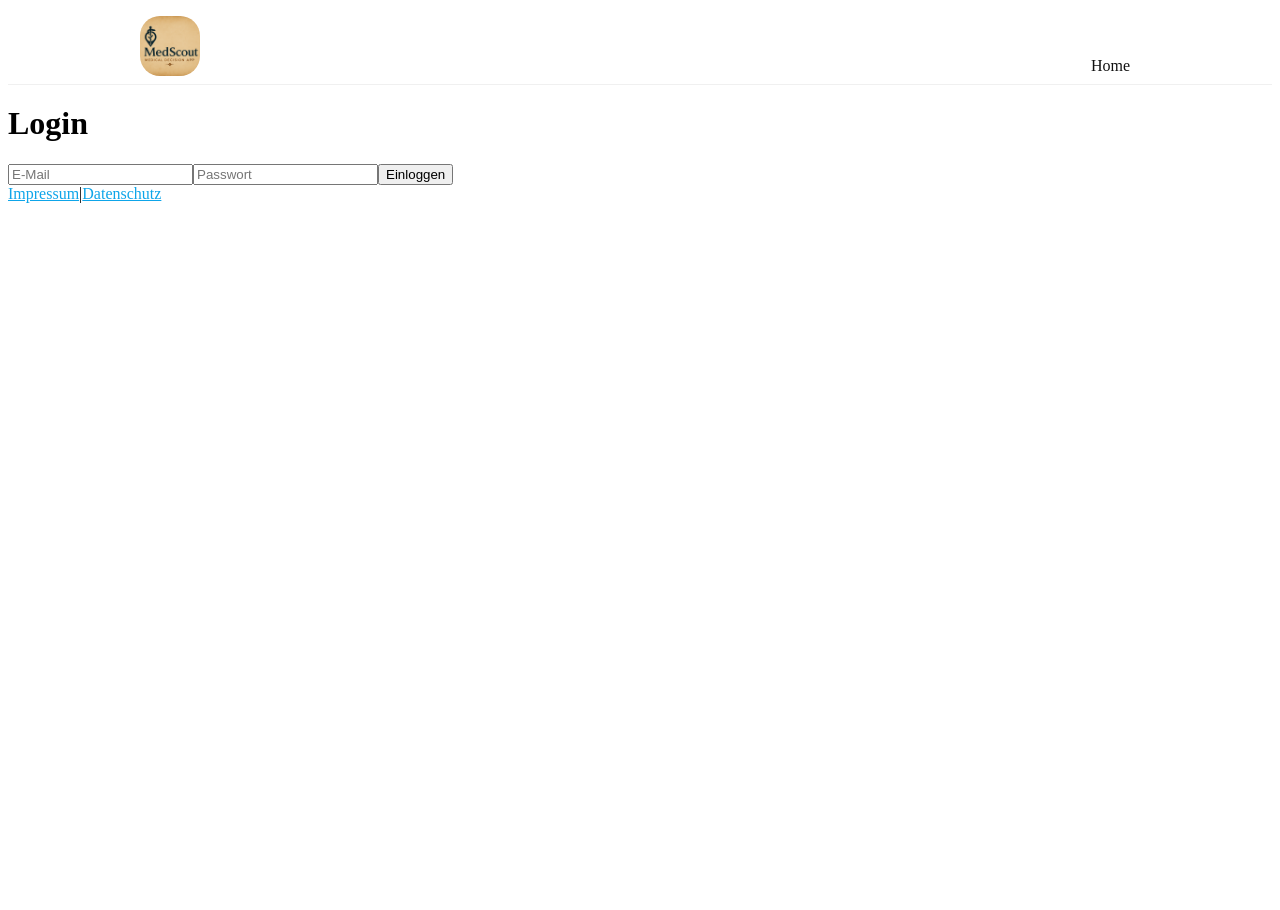
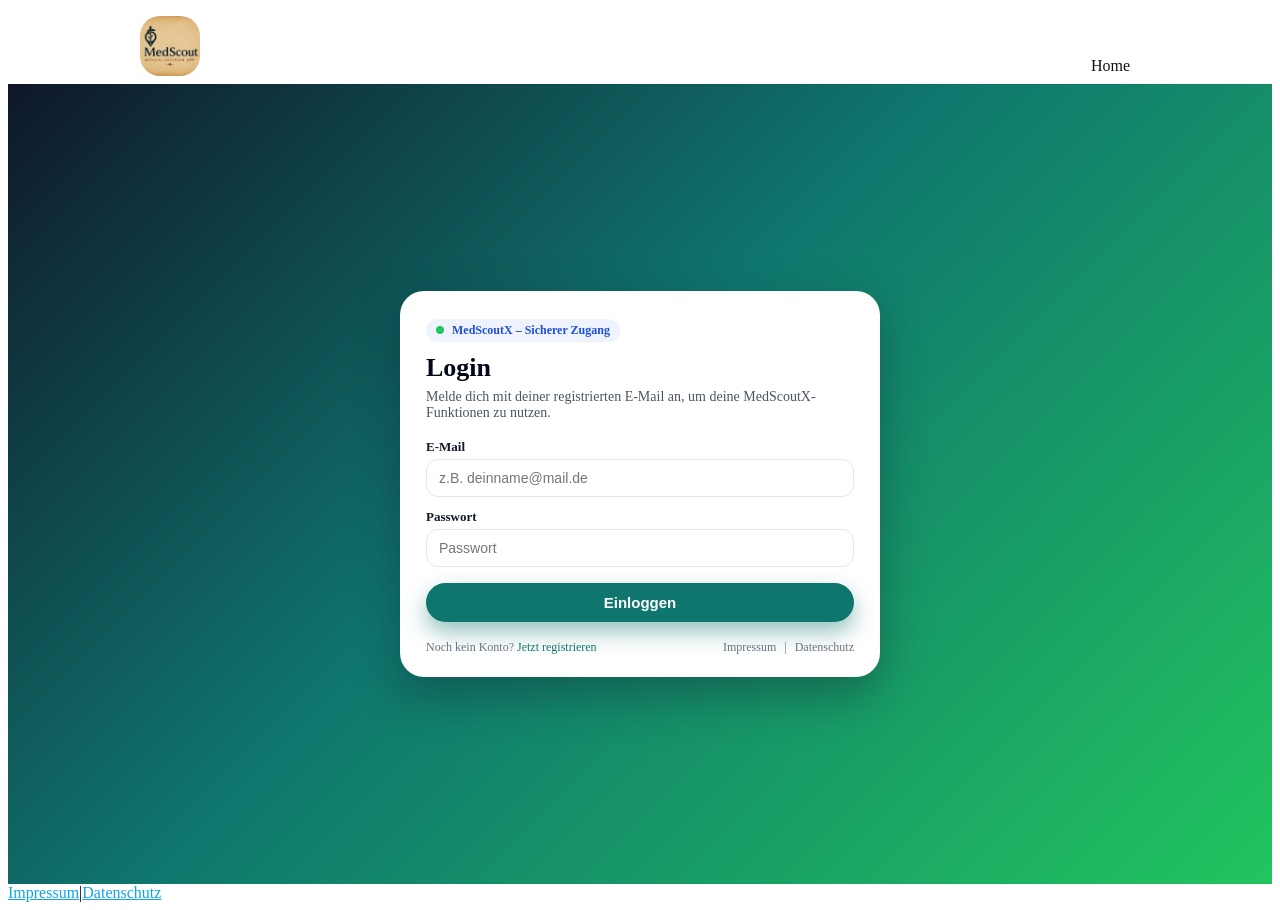
Before and after one commit to Himan-Herman/entscheidungs-app-imac-, a React (Vite) app in the folder client/: page /login in a window 1280 px wide. Before the commit the page ends 800 px from the top, so only its background shows below. Built offline with nearby package versions, Linux system fonts and the light colour scheme.

Commit message:
Update Login.jsx

```diff
--- a/client/src/pages/Login.jsx
+++ b/client/src/pages/Login.jsx
@@ -1,19 +1,23 @@
-// src/pages/Login.jsx (oder wo du sie liegen hast)
-import { useState } from "react";
-import { useNavigate, useLocation } from "react-router-dom";
+// client/src/pages/Login.jsx
+import { useEffect, useState } from "react";
+import { useNavigate, useLocation, Link } from "react-router-dom";
 
 export default function Login() {
   const navigate = useNavigate();
   const location = useLocation();
 
-  // Query-Parameter aus der URL lesen, z. B. /login?verify=ok
-  const params = new URLSearchParams(location.search);
-  const verifyStatus = params.get("verify"); // "ok" | "invalid" | "missing" | "error" | null
-
   const [email, setEmail] = useState("");
   const [password, setPassword] = useState("");
   const [error, setError] = useState("");
   const [busy, setBusy] = useState(false);
+  const [verifyStatus, setVerifyStatus] = useState(null);
+
+  // Prüft ?verify=ok / invalid / missing / error aus der URL
+  useEffect(() => {
+    const params = new URLSearchParams(location.search);
+    const v = params.get("verify");
+    if (v) setVerifyStatus(v);
+  }, [location.search]);
 
   async function handleLogin(e) {
     e.preventDefault();
@@ -29,33 +33,27 @@
 
       const data = await res.json();
 
-      // 1) E-Mail ist noch nicht verifiziert
+      // → E-Mail noch nicht bestätigt
       if (data.error === "EMAIL_NOT_VERIFIED") {
-        // E-Mail merken, damit CheckEmail.jsx weiß, wohin resend gehen soll
         localStorage.setItem(
           "pending_verification_email",
           email.trim().toLowerCase()
         );
-
         setError("Bitte bestätige zuerst deine E-Mail.");
         navigate("/check-email");
         return;
       }
 
-      // 2) Andere Login-Fehler
       if (!res.ok) {
         throw new Error(data.error || "Login fehlgeschlagen.");
       }
 
-      // 3) Erfolg → User-ID & Token speichern
-      if (data.userId) {
+      // User + Token speichern
       localStorage.setItem("medscout_user_id", data.userId);
-      }
       if (data.token) {
         localStorage.setItem("medscout_token", data.token);
       }
 
-      // 4) Weiterleitung in die App (Intro → dann Startseite)
       navigate("/intro", { replace: true });
     } catch (err) {
       setError(err.message || "Fehler beim Login.");
@@ -64,59 +62,283 @@
     }
   }
 
+  // Hilfsfunktion für Verify-Meldungen
+  function renderVerifyMessage() {
+    if (!verifyStatus) return null;
+
+    if (verifyStatus === "ok") {
       return (
-    <form onSubmit={handleLogin}>
-      <h1>Login</h1>
+        <p
+          style={{
+            margin: "0 0 10px 0",
+            fontSize: 13,
+            padding: "8px 10px",
+            borderRadius: 10,
+            backgroundColor: "rgba(22,163,74,0.08)",
+            color: "#166534",
+          }}
+        >
+          ✅ Deine E-Mail wurde erfolgreich bestätigt. Du kannst dich jetzt
+          einloggen.
+        </p>
+      );
+    }
 
-      {/* Hinweis nach E-Mail-Bestätigung */}
-      {verifyStatus === "ok" && (
-        <p style={{ color: "green" }}>
-          Deine E-Mail wurde erfolgreich bestätigt! Du kannst dich jetzt einloggen.
+    if (verifyStatus === "invalid" || verifyStatus === "missing") {
+      return (
+        <p
+          style={{
+            margin: "0 0 10px 0",
+            fontSize: 13,
+            padding: "8px 10px",
+            borderRadius: 10,
+            backgroundColor: "rgba(220,38,38,0.06)",
+            color: "#b91c1c",
+          }}
+        >
+          ❌ Der Bestätigungslink ist ungültig oder abgelaufen. Bitte registriere
+          dich erneut.
+        </p>
+      );
+    }
+
+    if (verifyStatus === "error") {
+      return (
+        <p
+          style={{
+            margin: "0 0 10px 0",
+            fontSize: 13,
+            padding: "8px 10px",
+            borderRadius: 10,
+            backgroundColor: "rgba(248,250,252,0.8)",
+            color: "#b45309",
+          }}
+        >
+          ⚠️ Beim Bestätigen deiner E-Mail ist ein Fehler aufgetreten. Bitte
+          versuche es später erneut.
+        </p>
+      );
+    }
+
+    return null;
+  }
+
+  return (
+    <main
+      style={{
+        minHeight: "100vh",
+        display: "flex",
+        justifyContent: "center",
+        alignItems: "center",
+        background:
+          "linear-gradient(135deg, #0f172a 0%, #0f766e 45%, #22c55e 100%)",
+        padding: 16,
+        boxSizing: "border-box",
+      }}
+    >
+      <div
+        style={{
+          width: "100%",
+          maxWidth: 480,
+          backgroundColor: "#ffffff",
+          borderRadius: 24,
+          boxShadow: "0 18px 45px rgba(15,23,42,0.35)",
+          padding: "28px 26px 22px",
+          boxSizing: "border-box",
+        }}
+      >
+        {/* Badge oben */}
+        <div
+          style={{
+            display: "inline-flex",
+            alignItems: "center",
+            gap: 8,
+            padding: "4px 10px",
+            borderRadius: 999,
+            backgroundColor: "rgba(37,99,235,0.08)",
+            color: "#1d4ed8",
+            fontSize: 12,
+            fontWeight: 600,
+            marginBottom: 10,
+          }}
+        >
+          <span
+            style={{
+              display: "inline-flex",
+              width: 8,
+              height: 8,
+              borderRadius: 999,
+              backgroundColor: "#22c55e",
+            }}
+          />
+          MedScoutX – Sicherer Zugang
+        </div>
+
+        {/* Titel */}
+        <h1
+          style={{
+            margin: "0 0 6px 0",
+            fontSize: 26,
+            lineHeight: 1.2,
+            color: "#020617",
+          }}
+        >
+          Login
+        </h1>
+
+        <p
+          style={{
+            margin: "0 0 18px 0",
+            fontSize: 14,
+            color: "#4b5563",
+          }}
+        >
+          Melde dich mit deiner registrierten E-Mail an, um deine
+          MedScoutX-Funktionen zu nutzen.
+        </p>
+
+        {/* Verify-Meldungen */}
+        {renderVerifyMessage()}
+
+        {/* Fehlermeldung */}
+        {error && (
+          <p
+            style={{
+              margin: "0 0 10px 0",
+              fontSize: 13,
+              padding: "8px 10px",
+              borderRadius: 10,
+              backgroundColor: "rgba(248,113,113,0.08)",
+              color: "#b91c1c",
+            }}
+          >
+            {error}
           </p>
         )}
 
-      {/* Hinweis bei ungültigem/abgelaufenem Link */}
-      {verifyStatus === "invalid" && (
-        <p style={{ color: "red" }}>
-          Der Bestätigungslink ist ungültig oder abgelaufen. Bitte registriere dich erneut
-          oder fordere eine neue Bestätigungs-E-Mail an.
-        </p>
-      )}
-
-      {/* Optional: weitere Fälle */}
-      {verifyStatus === "missing" && (
-        <p style={{ color: "red" }}>
-          Es wurde kein gültiger Bestätigungslink gefunden.
-        </p>
-      )}
-      {verifyStatus === "error" && (
-        <p style={{ color: "red" }}>
-          Es ist ein Fehler bei der E-Mail-Bestätigung aufgetreten. Bitte versuche es erneut.
-        </p>
-      )}
-
-      {/* Laufende Fehler (z. B. falsches Passwort) */}
-      {error && <p style={{ color: "red" }}>{error}</p>}
-
+        <form onSubmit={handleLogin} style={{ marginTop: 8 }}>
+          <label
+            style={{
+              display: "block",
+              fontSize: 13,
+              fontWeight: 600,
+              color: "#111827",
+              marginBottom: 4,
+            }}
+          >
+            E-Mail
+          </label>
           <input
             type="email"
-        placeholder="E-Mail"
+            placeholder="z.B. deinname@mail.de"
             value={email}
             onChange={(e) => setEmail(e.target.value)}
             required
+            style={{
+              width: "100%",
+              padding: "10px 12px",
+              marginBottom: 12,
+              borderRadius: 12,
+              border: "1px solid #e5e7eb",
+              fontSize: 14,
+              outline: "none",
+              boxSizing: "border-box",
+            }}
           />
 
+          <label
+            style={{
+              display: "block",
+              fontSize: 13,
+              fontWeight: 600,
+              color: "#111827",
+              marginBottom: 4,
+            }}
+          >
+            Passwort
+          </label>
           <input
             type="password"
             placeholder="Passwort"
             value={password}
             onChange={(e) => setPassword(e.target.value)}
             required
+            style={{
+              width: "100%",
+              padding: "10px 12px",
+              marginBottom: 16,
+              borderRadius: 12,
+              border: "1px solid #e5e7eb",
+              fontSize: 14,
+              outline: "none",
+              boxSizing: "border-box",
+            }}
           />
 
-      <button type="submit" disabled={busy}>
-        {busy ? "..." : "Einloggen"}
+          <button
+            type="submit"
+            disabled={busy}
+            style={{
+              width: "100%",
+              padding: "11px 14px",
+              borderRadius: 999,
+              border: "none",
+              outline: "none",
+              fontSize: 15,
+              fontWeight: 600,
+              cursor: busy ? "default" : "pointer",
+              backgroundColor: busy ? "#9ca3af" : "#0f766e",
+              color: "#ffffff",
+              boxShadow: busy
+                ? "none"
+                : "0 10px 22px rgba(15,118,110,0.45)",
+              transition: "transform 0.12s ease, box-shadow 0.12s ease",
+            }}
+          >
+            {busy ? "Wird eingeloggt …" : "Einloggen"}
           </button>
         </form>
+
+        {/* Untere Links */}
+        <div
+          style={{
+            marginTop: 18,
+            display: "flex",
+            justifyContent: "space-between",
+            alignItems: "center",
+            fontSize: 12,
+            color: "#6b7280",
+            gap: 8,
+            flexWrap: "wrap",
+          }}
+        >
+          <span>
+            Noch kein Konto?{" "}
+            <Link
+              to="/register"
+              style={{ color: "#0f766e", textDecoration: "none" }}
+            >
+              Jetzt registrieren
+            </Link>
+          </span>
+
+          <span>
+            <Link
+              to="/impressum"
+              style={{ color: "#6b7280", textDecoration: "none", marginRight: 8 }}
+            >
+              Impressum
+            </Link>
+            |
+            <Link
+              to="/datenschutz"
+              style={{ color: "#6b7280", textDecoration: "none", marginLeft: 8 }}
+            >
+              Datenschutz
+            </Link>
+          </span>
+        </div>
+      </div>
+    </main>
   );
 }
```
Lines whose indentation alone changed are shown as unchanged.
